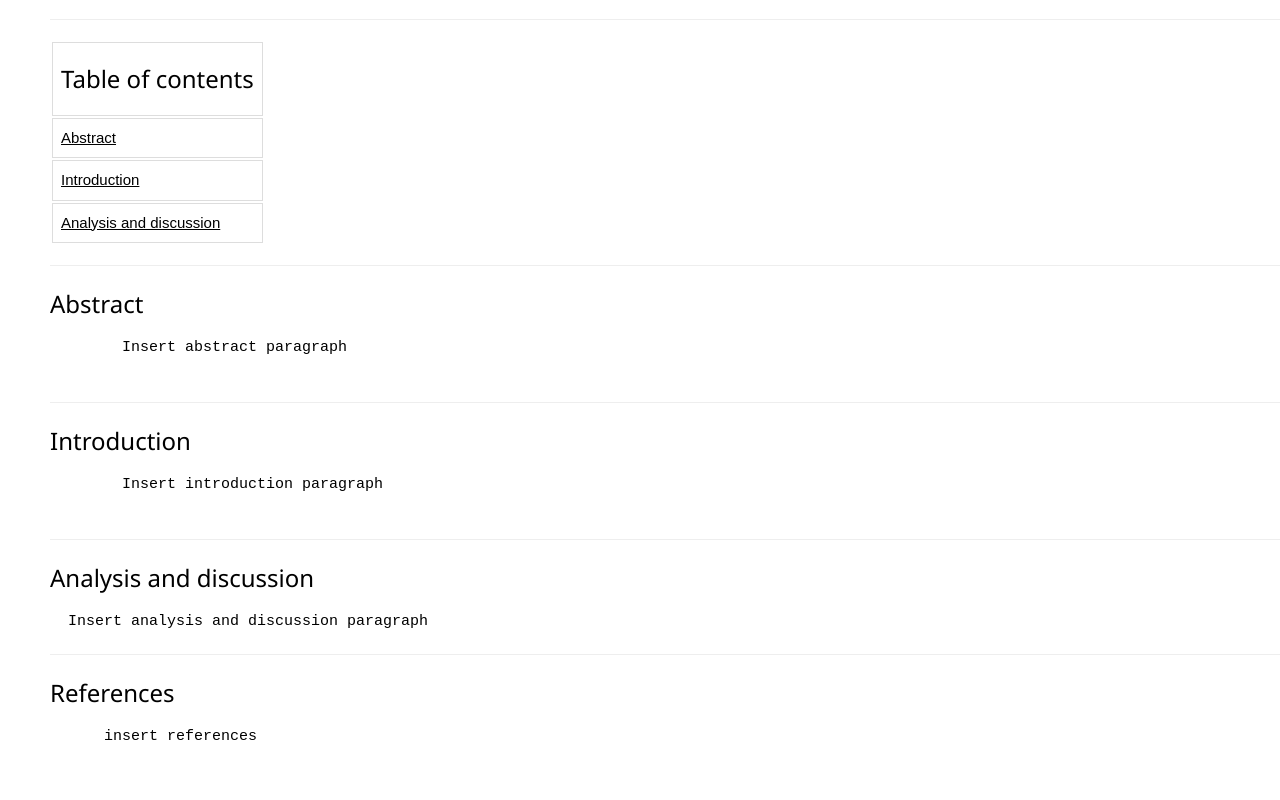
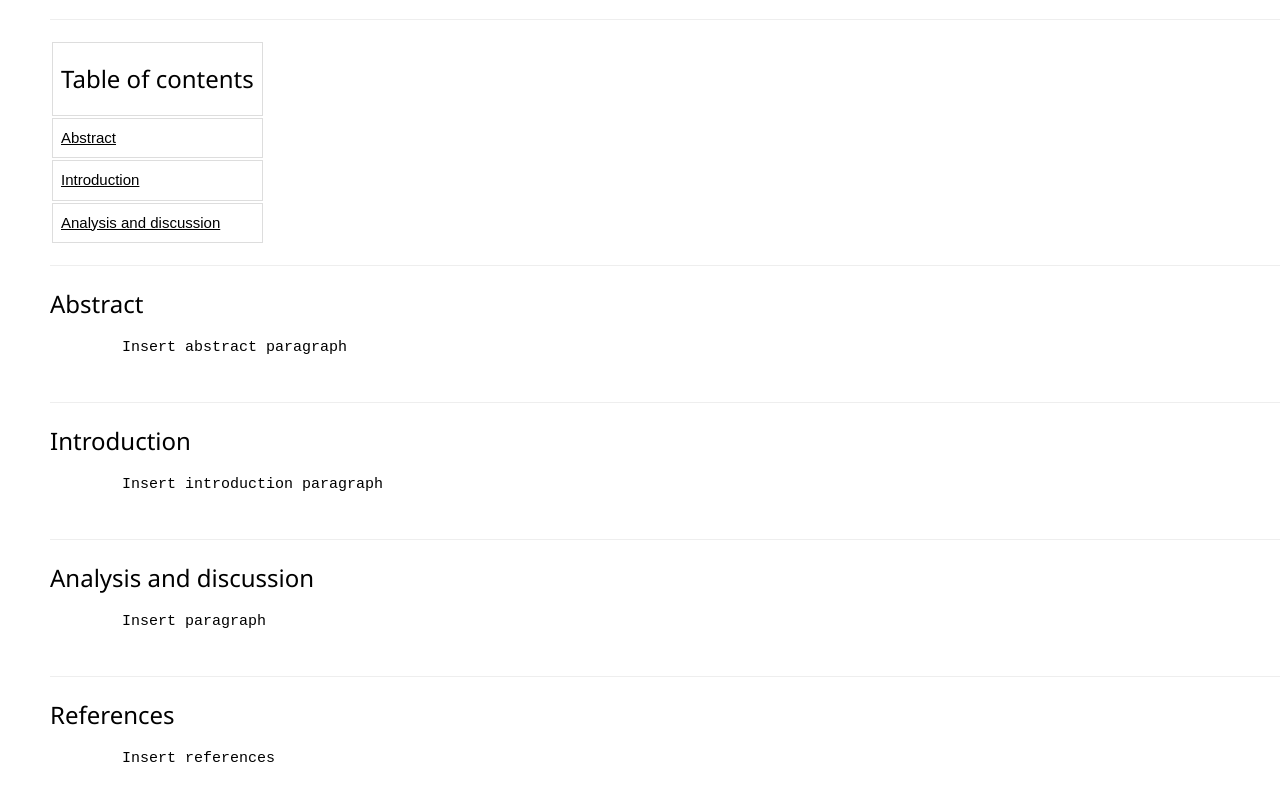
Before and after one commit to FEPSFY6823303/FY6823303, a plain HTML site: page index.html in a window 1280 px wide. Shown: the part 484-1284 px from the top of the page. Drawn offline with nearby package versions, Linux system fonts and the light colour scheme.

Commit message:
Update index.html

```diff
--- a/index.html
+++ b/index.html
@@ -91,22 +91,23 @@
     <p class:"ex1">
       </p>
       <pre>
-  Insert analysis and discussion paragraph
+        Insert paragraph
       </pre>
 
   <p id="date&time"></p>
 
   <script>
     //Javascript to display the time and date on my webpage
-
     const d = new Date();
     document.getElementBlyde("date&time").innerHTML = d;
 
   </script>
+
+  </body>
     <hr>
     <h3 id="References">References</h3>
-  <p>
+    <p class:"ex1">
+      </p>
       <pre>
-      insert references
+        Insert references
       </pre>
-  </p>
```
Lines whose indentation alone changed are shown as unchanged.
